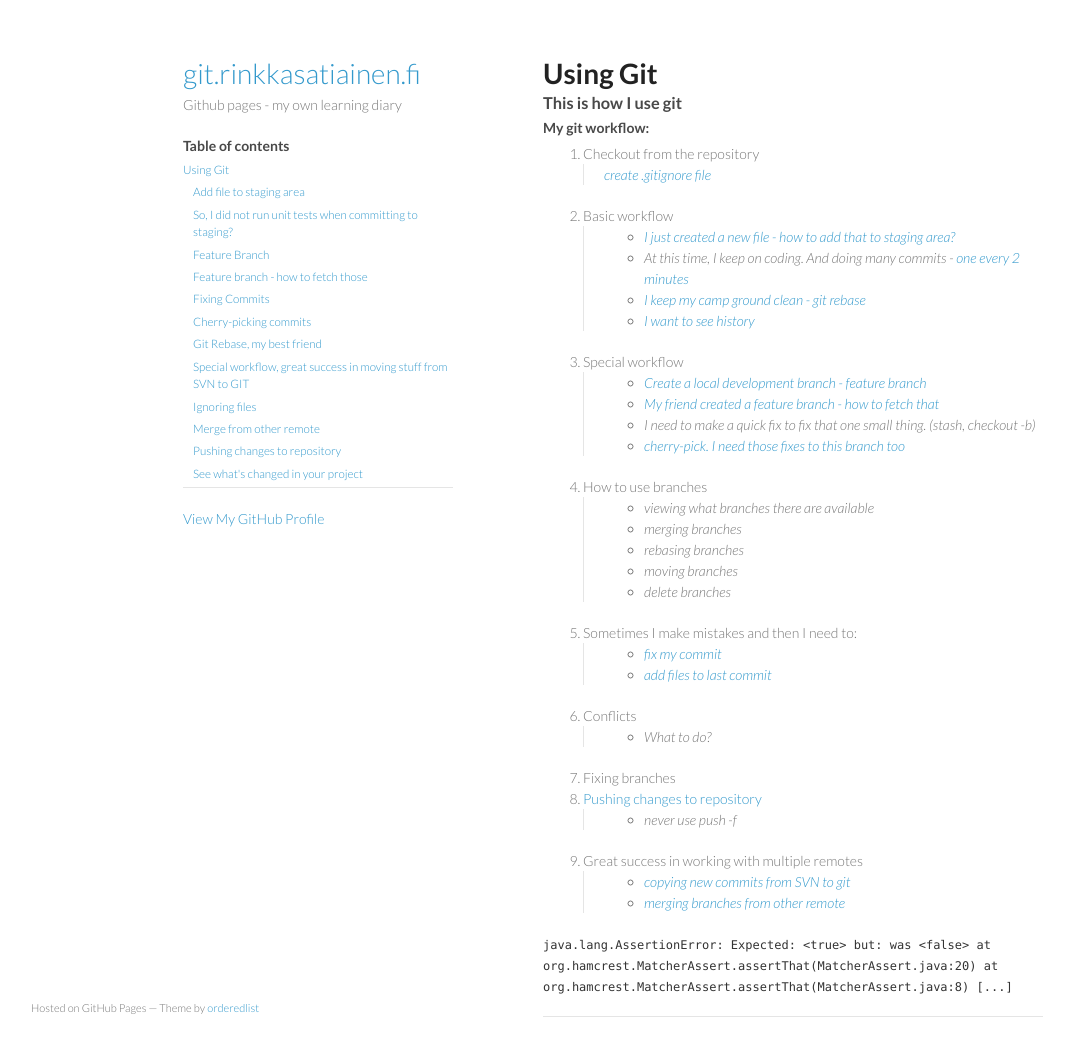
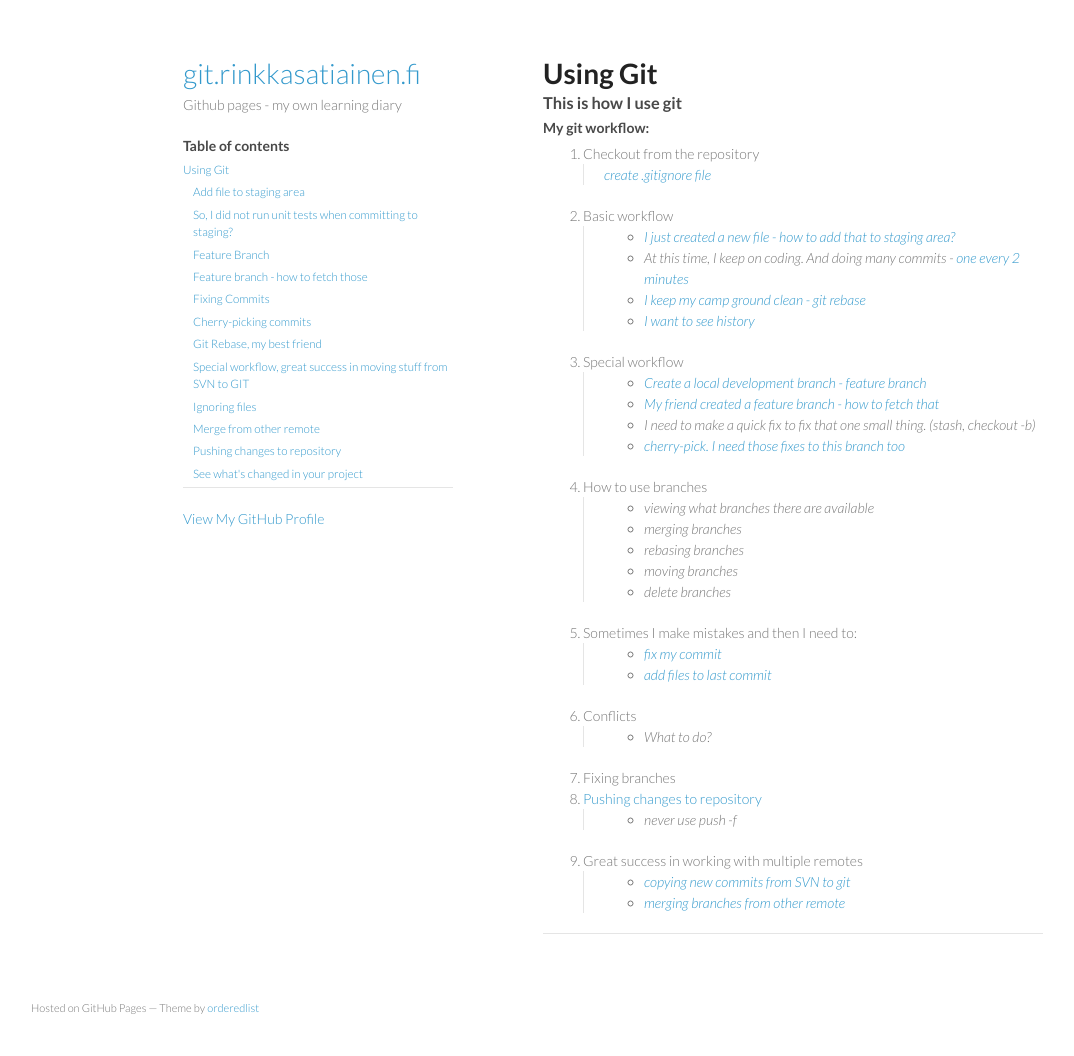
Before and after one commit to rinkkasatiainen/git, a Jekyll site: the page built from pages/git.md, in a window 1280 px wide and 1087 px high. Shown: the top 1056 px of the window, without its empty margins (27-1101 px from the left). Built offline with Jekyll 4.4.1, drawn with Linux system fonts in a browser that asks for light colours.

Commit message:
removing some phoney stuff from git.md

```diff
--- a/pages/git.md
+++ b/pages/git.md
@@ -40,16 +40,4 @@ author: Aki
    > - [copying new commits from SVN to git](git/git-svn-local-commits-to-git.html)
    > - [merging branches from other remote](git/merge-from-other-remote.html)
 
-
-
-``
- java.lang.AssertionError:
- Expected: <true>
-    but: was <false>
-      at org.hamcrest.MatcherAssert.assertThat(MatcherAssert.java:20)
-      at org.hamcrest.MatcherAssert.assertThat(MatcherAssert.java:8)
-     [...]
-``
-
-
 ---
```
